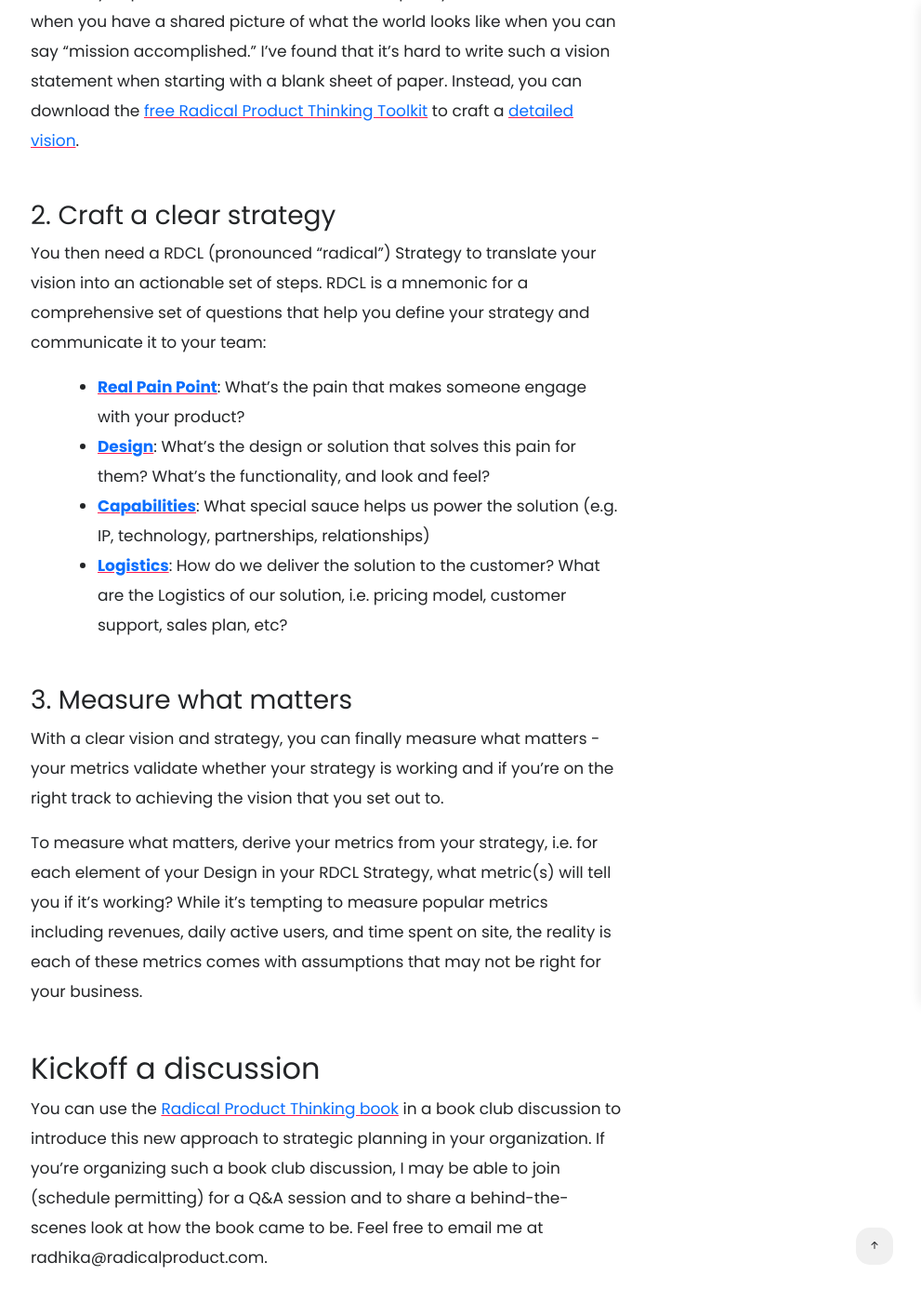
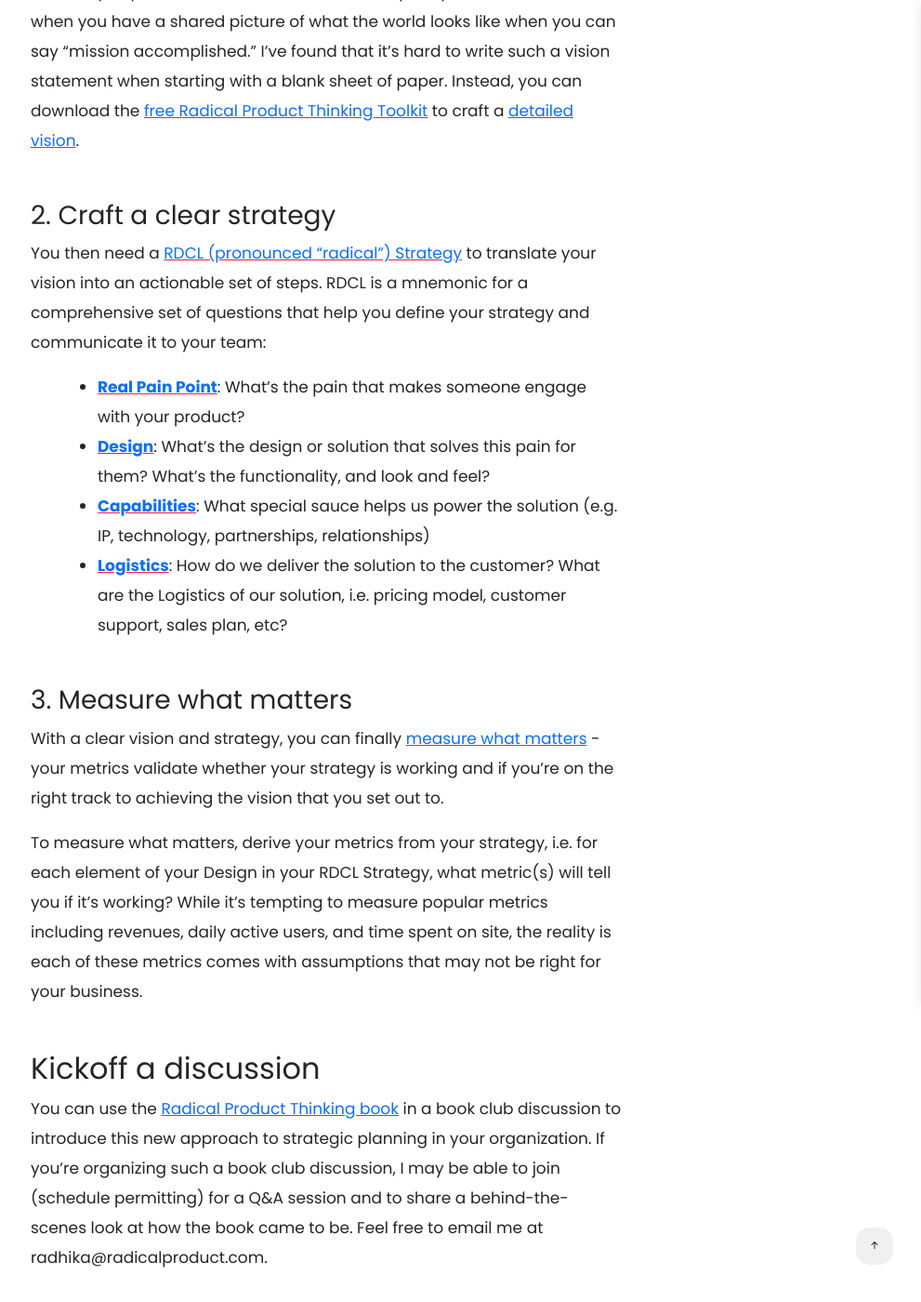
Before and after one commit to qq7te/radical-product, a Jekyll site: the page built from src/_posts/2021-09-14-stressfree-guide-to-Strategic-planning.markdown, in a window 1280 px wide and 1400 px high, scrolled down 3261 px. Shown: the whole window at 93% size, without its empty margins (289-1280 px from the left). Built offline with Jekyll 4.4.1, drawn with Linux system fonts in a browser that asks for light colours; nearby versions of some CDN libraries; some of the changed lines change nothing that is shown.

```diff
--- a/src/_posts/2021-09-14-stressfree-guide-to-Strategic-planning.markdown
+++ b/src/_posts/2021-09-14-stressfree-guide-to-Strategic-planning.markdown
@@ -49,7 +49,7 @@
 
 ### 2. Craft a clear strategy
 
-You then need a RDCL (pronounced “radical”) Strategy to translate your vision into an actionable set of steps. RDCL is a mnemonic for a comprehensive set of questions that help you define your strategy and communicate it to your team:
+You then need a [RDCL (pronounced “radical”) Strategy]({% post_url 2022-03-21-three-characteristics-of-good-product-Strategy%}) to translate your vision into an actionable set of steps. RDCL is a mnemonic for a comprehensive set of questions that help you define your strategy and communicate it to your team:
 
 - **[Real Pain Point]({% post_url 2021-04-15-real-pain-points%})**: What’s the pain that makes someone engage with your product?
 - **[Design](https://medium.com/radical-product/design-connecting-your-product-to-your-users-f1ce073ca5d6)**: What’s the design or solution that solves this pain for them? What's the functionality, and look and feel?
@@ -59,7 +59,7 @@
 
 ### 3. Measure what matters
 
-With a clear vision and strategy, you can finally measure what matters - your metrics validate whether your strategy is working and if you’re on the right track to achieving the vision that you set out to.
+With a clear vision and strategy, you can finally [measure what matters]({% post_url 2021-04-29-the-downsides-of-OKRs%}) - your metrics validate whether your strategy is working and if you’re on the right track to achieving the vision that you set out to.
 
 To measure what matters, derive your metrics from your strategy, i.e. for each element of your Design in your RDCL Strategy, what metric(s) will tell you if it’s working? While it’s tempting to measure popular metrics including revenues, daily active users, and time spent on site, the reality is each of these metrics comes with assumptions that may not be right for your business.
 <br>
```
